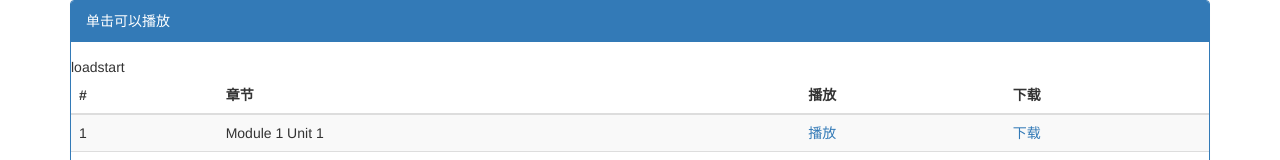
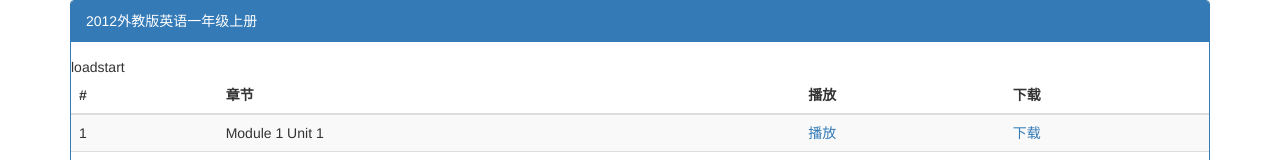
Before and after one commit to linwenjun/gift-for-children, a website: page index.html in a window 1280 px wide. Shown: the top 160 px of the page. Drawn offline with Linux system fonts and the light colour scheme.

Commit message:
change title of index page

```diff
--- a/index.html
+++ b/index.html
@@ -14,7 +14,7 @@
 <body>
   <div class="container">
     <div class="panel panel-primary">
-      <div class="panel-heading">单击可以播放</div>
+      <div class="panel-heading">2012外教版英语一年级上册</div>
       <div class="panel-body row">
         <audio id="player" src="2012-english-mp3/m1_unit1.mp3"></audio>
         <div id="status"></div>
```
